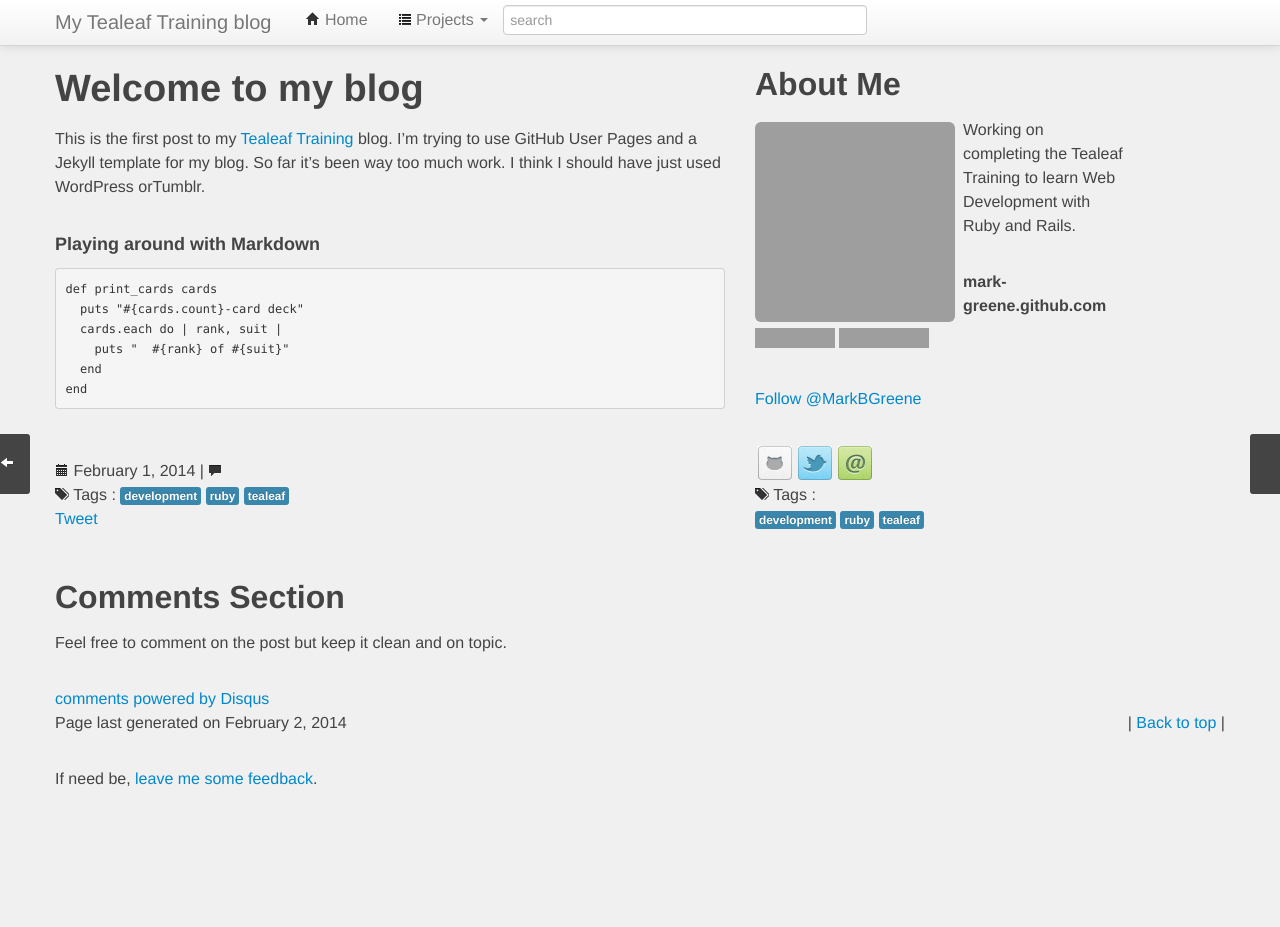
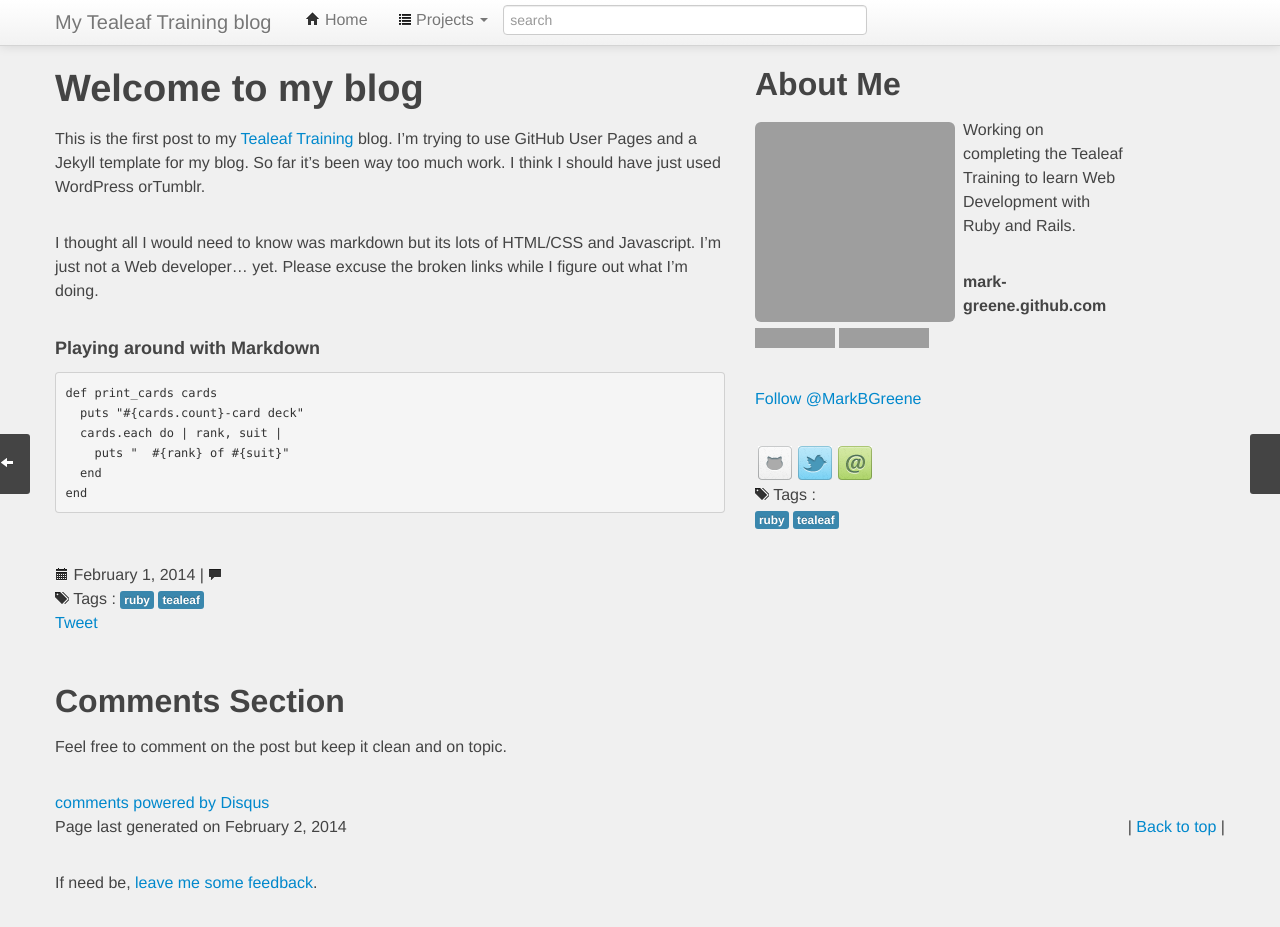
Before and after one commit to mark-greene/mark-greene.github.io, a Jekyll site: the page built from _posts/2014-02-01-welcome-to-my-blog.markdown, in a window 1280 px wide and 927 px high. Built offline with Jekyll 4.4.1, drawn with Linux system fonts in a browser that asks for light colours; Markdown is read by kramdown in place of the engine named in the settings; comment, search, counter and statistics services are not loaded; grey boxes are pictures that could not be loaded.

Commit message:
New Template

```diff
--- a/_posts/2014-02-01-welcome-to-my-blog.markdown
+++ b/_posts/2014-02-01-welcome-to-my-blog.markdown
@@ -7,13 +7,16 @@ title: "Welcome to my blog"
 summary: "Here is where I'll be talking about my course work, what I discover and what has me stumped. "
 image: 'welcome-to-my-blog/tealeaf.jpg'
 tags:
-- development
 - ruby
 - tealeaf
 ---
 This is the first post to my [Tealeaf Training] [1] blog.  I'm trying to use GitHub User Pages
 and a Jekyll template for my blog.  So far it's been way too much work. I think I should have
 just used WordPress orTumblr.
+
+I thought all I would need to know was markdown but its lots of HTML/CSS and Javascript.
+I'm just not a Web developer... yet.
+Please excuse the broken links while I figure out what I'm doing.
 
 #####  Playing around with Markdown
 
```
